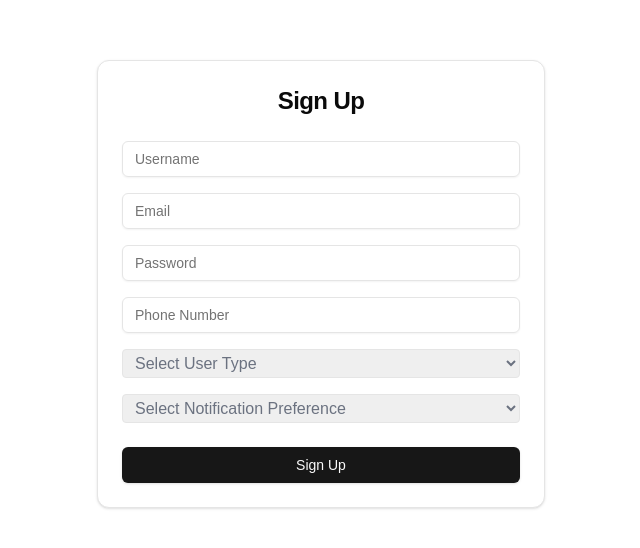
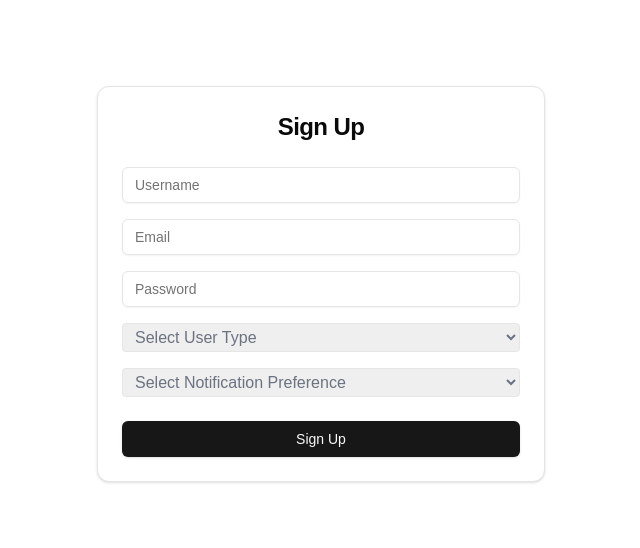
Before and after one commit to bilkenter/secondwheel-frontend, a Next.js app in the folder client/: page /signup in a window 1280 px wide. Shown: the part 116-664 px from the top of the page, without its empty margins (319-959 px from the left). Built offline with nearby package versions, Linux system fonts and the light colour scheme.

Commit message:
Fix signup

```diff
--- a/client/app/signup/page.tsx
+++ b/client/app/signup/page.tsx
@@ -28,10 +28,8 @@ export default function SignupPage() {
         username,
         email,
         password,
-        //phone,
         userType,
         notificationPreference,
-        iban: userType === "Seller" ? iban : null,
       };
 
       const response = await fetch("http://127.0.0.1:8000/signup/", {
@@ -96,16 +94,6 @@ export default function SignupPage() {
               required
             />
 
-            {/* Phone */}
-            <Input
-              type="tel"
-              placeholder="Phone Number"
-              value={phone}
-              onChange={(e) => setPhone(e.target.value)}
-              className="mb-4"
-              required
-            />
-
             {/* User Type Dropdown */}
             <div className="mb-4">
               <select
@@ -132,18 +120,6 @@ export default function SignupPage() {
                 </option>
               </select>
             </div>
-
-            {/* IBAN Field (Visible for Seller only) */}
-            {userType === "Seller" && (
-              <Input
-                type="text"
-                placeholder="IBAN"
-                value={iban}
-                onChange={(e) => setIban(e.target.value)}
-                className="mb-4"
-                required
-              />
-            )}
 
             {/* Notification Preference Dropdown */}
             <div className="mb-6">
```
